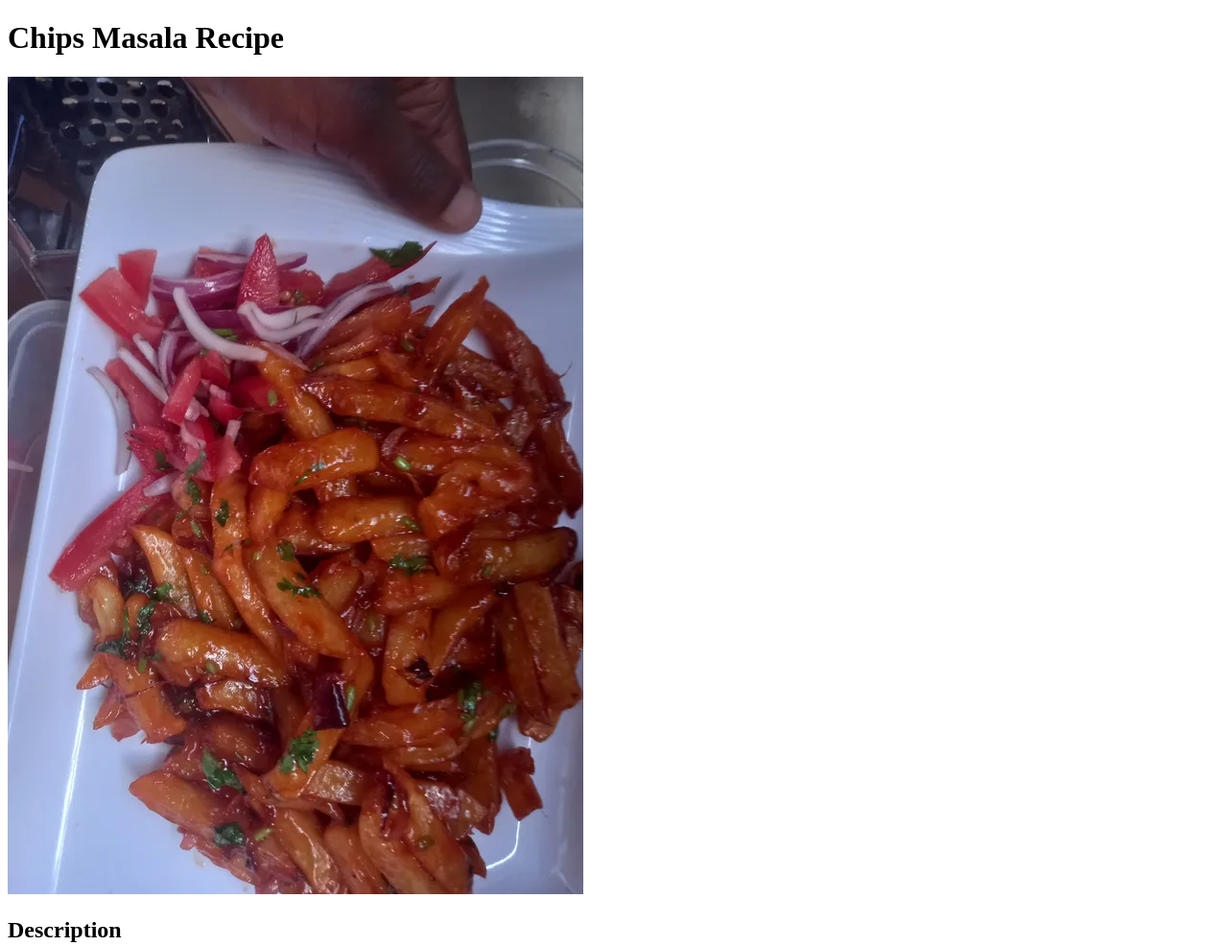
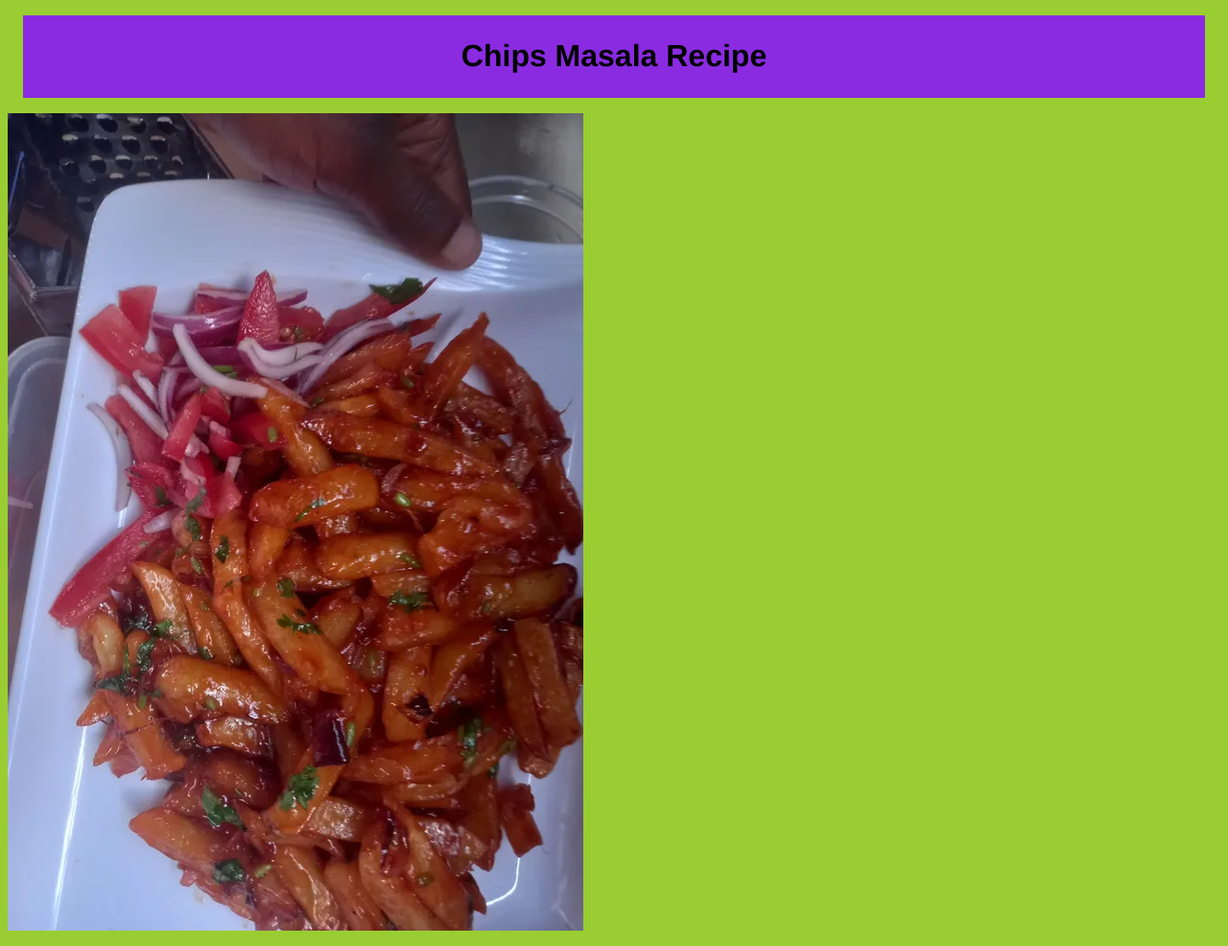
Before and after one commit to sw-eden/odin-recipes, a plain HTML site: page recipes/chips-masala.html in a window 1280 px wide. Shown: the top 986 px of the page at 96% size. Drawn offline with Linux system fonts and the light colour scheme.

Commit message:
Add chips.css to chips-masala.html

```diff
--- a/recipes/chips-masala.html
+++ b/recipes/chips-masala.html
@@ -3,9 +3,10 @@
 <head>
     <meta charset="UTF-8">
     <title>How To Make Chips Masala</title>
+    <link rel="stylesheet" href="chips.css" >
 </head>
 <body>
-    <h1>Chips Masala Recipe</h1>
+   <div class="title"><h1>Chips Masala Recipe</h1></div>
     <img src="../images/chips-masala-recipe-main-photo.webp" alt="Chips Masala" height="852" width="600">
    <h2>Description</h2>
    <p>Simple recipe for making chips masala.</p>
```
